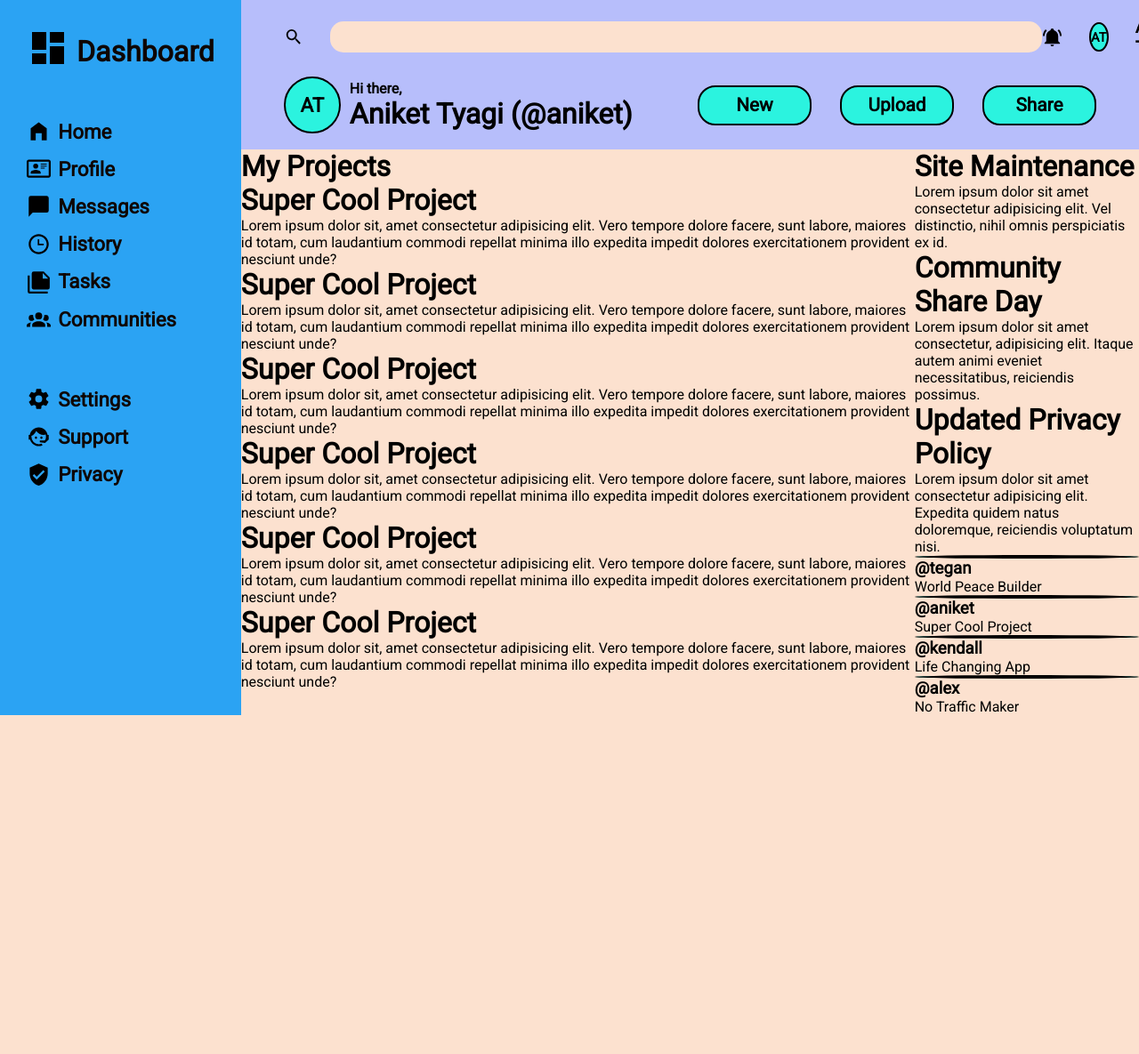
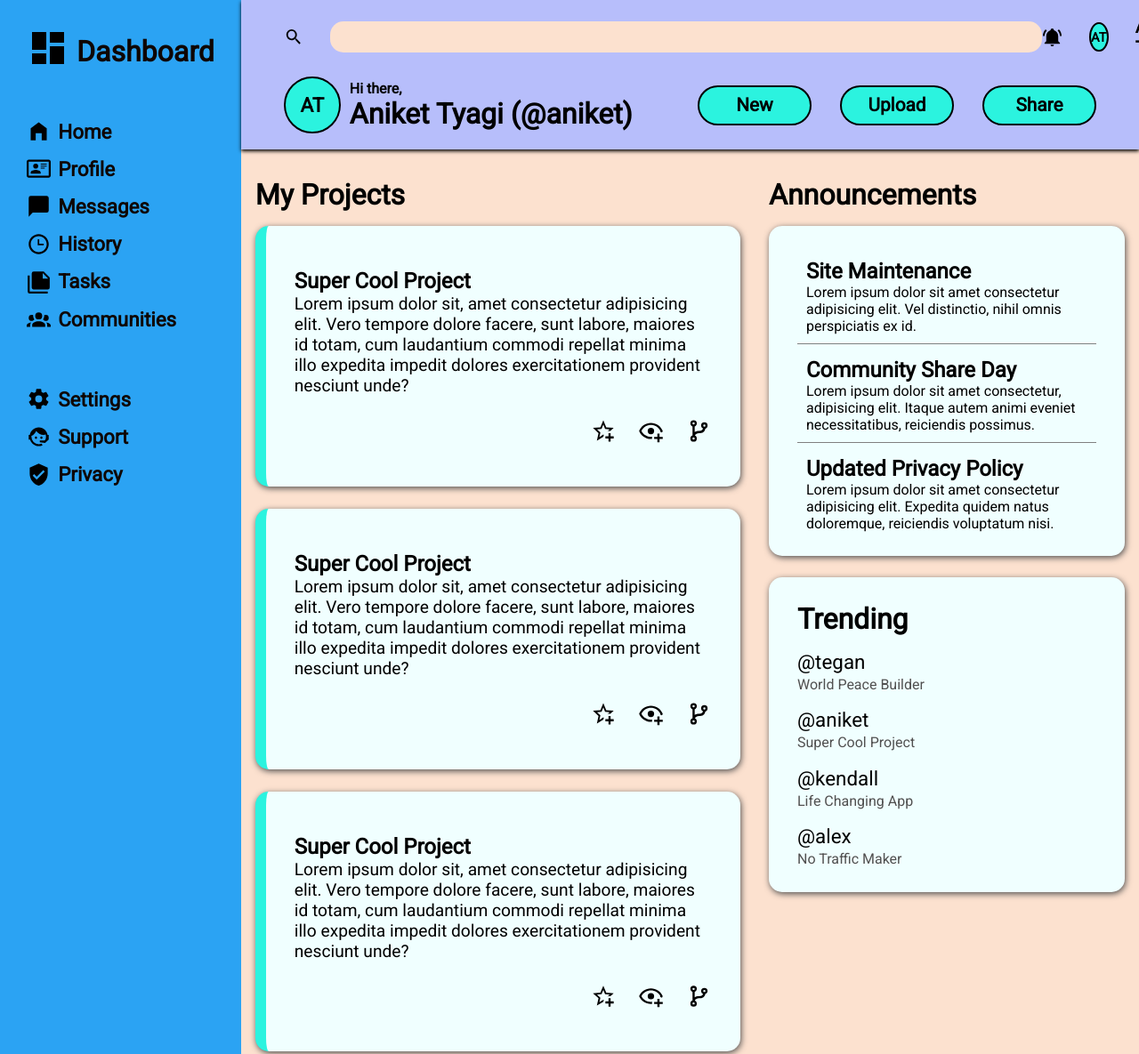
Before and after one commit to Aniket356/admin-page, a plain HTML site: page index.html in a window 1280 px wide. Shown: the top 1185 px of the page at 89% size. Before the commit the page ends 804 px from the top, so only its background shows below. Drawn offline with Linux system fonts and the light colour scheme.

Commit message:
make main and side section

```diff
--- a/index.html
+++ b/index.html
@@ -109,74 +109,114 @@
 
         <div class="main-content">
             <h1>My Projects</h1>
+
+            <div class="cards">
                 <div class="card">
-                <h1>Super Cool Project</h1>
+                    <div class="content">
+                        <h2>Super Cool Project</h2>
                         <p>Lorem ipsum dolor sit, amet consectetur adipisicing elit. Vero tempore dolore facere, sunt labore, maiores id totam, cum laudantium commodi repellat minima illo expedita impedit dolores exercitationem provident nesciunt unde?</p>
                     </div>
+                    <div class="icons">
+                        <img src="assets/star-plus-outline.svg" alt="">
+                        <img src="assets/eye-plus-outline.svg" alt="">
+                        <img src="assets/source-branch.svg" alt="">
+                    </div>
+                </div>
                 <div class="card">
-                <h1>Super Cool Project</h1>
+                    <div class="content">
+                        <h2>Super Cool Project</h2>
                         <p>Lorem ipsum dolor sit, amet consectetur adipisicing elit. Vero tempore dolore facere, sunt labore, maiores id totam, cum laudantium commodi repellat minima illo expedita impedit dolores exercitationem provident nesciunt unde?</p>
                     </div>
+                    <div class="icons">
+                        <img src="assets/star-plus-outline.svg" alt="">
+                        <img src="assets/eye-plus-outline.svg" alt="">
+                        <img src="assets/source-branch.svg" alt="">
+                    </div>
+                </div>
                 <div class="card">
-                <h1>Super Cool Project</h1>
+                    <div class="content">
+                        <h2>Super Cool Project</h2>
                         <p>Lorem ipsum dolor sit, amet consectetur adipisicing elit. Vero tempore dolore facere, sunt labore, maiores id totam, cum laudantium commodi repellat minima illo expedita impedit dolores exercitationem provident nesciunt unde?</p>
                     </div>
+                    <div class="icons">
+                        <img src="assets/star-plus-outline.svg" alt="">
+                        <img src="assets/eye-plus-outline.svg" alt="">
+                        <img src="assets/source-branch.svg" alt="">
+                    </div>
+                </div>
                 <div class="card">
-                <h1>Super Cool Project</h1>
+                    <div class="content">
+                        <h2>Super Cool Project</h2>
                         <p>Lorem ipsum dolor sit, amet consectetur adipisicing elit. Vero tempore dolore facere, sunt labore, maiores id totam, cum laudantium commodi repellat minima illo expedita impedit dolores exercitationem provident nesciunt unde?</p>
                     </div>
+                    <div class="icons">
+                        <img src="assets/star-plus-outline.svg" alt="">
+                        <img src="assets/eye-plus-outline.svg" alt="">
+                        <img src="assets/source-branch.svg" alt="">
+                    </div>
+                </div>
                 <div class="card">
-                <h1>Super Cool Project</h1>
+                    <div class="content">
+                        <h2>Super Cool Project</h2>
                         <p>Lorem ipsum dolor sit, amet consectetur adipisicing elit. Vero tempore dolore facere, sunt labore, maiores id totam, cum laudantium commodi repellat minima illo expedita impedit dolores exercitationem provident nesciunt unde?</p>
                     </div>
+                    <div class="icons">
+                        <img src="assets/star-plus-outline.svg" alt="">
+                        <img src="assets/eye-plus-outline.svg" alt="">
+                        <img src="assets/source-branch.svg" alt="">
+                    </div>
+                </div>
                 <div class="card">
-                <h1>Super Cool Project</h1>
+                    <div class="content">
+                        <h2>Super Cool Project</h2>
                         <p>Lorem ipsum dolor sit, amet consectetur adipisicing elit. Vero tempore dolore facere, sunt labore, maiores id totam, cum laudantium commodi repellat minima illo expedita impedit dolores exercitationem provident nesciunt unde?</p>
+                    </div>
+                    <div class="icons">
+                        <img src="assets/star-plus-outline.svg" alt="">
+                        <img src="assets/eye-plus-outline.svg" alt="">
+                        <img src="assets/source-branch.svg" alt="">
+                    </div>
+                </div>
             </div>
         </div>
 
         <div class="main-content-side-section">
 
+            <div class="announcement-section">
+                <h1>Announcements</h1>
+
                 <div class="announcements">
-                <div>
-                    <h1>Site Maintenance</h1>
+                    <div class="announcement">
+                        <h2>Site Maintenance</h2>
                         <p>Lorem ipsum dolor sit amet consectetur adipisicing elit. Vel distinctio, nihil omnis perspiciatis ex id.</p>
                     </div>
-                <div>
-                    <h1>Community Share Day</h1>
+                    <div class="announcement">
+                        <h2>Community Share Day</h2>
                         <p>Lorem ipsum dolor sit amet consectetur, adipisicing elit. Itaque autem animi eveniet necessitatibus, reiciendis possimus.</p>
                     </div>
-                <div>
-                    <h1>Updated Privacy Policy</h1>
+                    <div class="announcement">
+                        <h2>Updated Privacy Policy</h2>
                         <p>Lorem ipsum dolor sit amet consectetur adipisicing elit. Expedita quidem natus doloremque, reiciendis voluptatum nisi.</p>
                     </div>
                 </div>
+            </div>
 
+            <div class="trending-section">
+                <h1>Trending</h1>
                 <div class="trending">
                     <div class="person">
-                    <div class="profile-logo"></div>
-                    <div>
                         <h3>@tegan</h3>
                         <p>World Peace Builder</p>
                     </div>
-                </div>
                     <div class="person">
-                    <div class="profile-logo"></div>
-                    <div>
                         <h3>@aniket</h3>
                         <p>Super Cool Project</p>
                     </div>
-                </div>
                     <div class="person">
-                    <div class="profile-logo"></div>
-                    <div>
                         <h3>@kendall</h3>
                         <p>Life Changing App</p>
                     </div>
-                </div>
                     <div class="person">
-                    <div class="profile-logo"></div>
-                    <div>
                         <h3>@alex</h3>
                         <p>No Traffic Maker</p>
                     </div>
--- a/style.css
+++ b/style.css
@@ -80,6 +80,7 @@ ul {
     display: flex;
     flex-direction: column;
     gap: 1.3rem;
+    box-shadow: 0 2px 4px;
 }
 
 .header-section > div, .header-section > div > div {
@@ -170,7 +171,106 @@ ul {
     height: auto;
     font-size: 1.3rem;
     padding: 0.4em 0.6em;
-    border-radius: 20px;
+    border-radius: 25px;
     cursor: pointer;
     font-weight: bold;
 }
+
+.main-content {
+    margin: 2em 1em;
+}
+
+.main-content > h1 {
+    font-size: 2rem;
+    margin-bottom: 0.5em;
+}
+
+.cards {
+    display: grid;
+    gap: 25px;
+    grid-template-columns: repeat(auto-fill, minmax(370px, 1fr));
+}
+
+.card {
+    background-color: azure;
+    padding: 3em 2em;
+    border-radius: 15px;
+    border-left: 12px solid var(--accent);
+    box-shadow: 1px 2px 7px #515050;
+}
+
+.card h2 {
+    font-size: 1.5rem;
+}
+
+.card p {
+   font-size: 1.2rem;
+}
+
+.card .content {
+    margin-bottom: 25px;
+}
+
+.icons {
+    display: flex;
+    justify-content: flex-end;
+    gap: 25px;
+}
+
+.icons > img {
+    width: 1.8rem;
+    height: auto;
+}
+
+.main-content-side-section {
+    margin: 2em 1em;
+    width: 25rem;
+}
+
+.announcement-section > h1 {
+    margin-bottom: 0.5em;
+}
+
+.announcements {
+    background-color: azure;
+    padding: 1.7em 2em;
+    border-radius: 15px;
+    margin-bottom: 1.5em;
+    box-shadow: 1px 2px 7px #515050;
+
+}
+
+.announcement:not(.announcement:last-child) {
+    padding: 10px;
+    margin-bottom: 5px;
+    border-bottom: 1px solid gray;
+}
+
+.announcement:last-child {
+    padding: 10px 10px 0 10px;
+}
+
+.trending-section > h1 {
+    margin-bottom: 0.5em;
+}
+
+.trending-section {
+    background-color: azure;
+    border-radius: 15px;
+    padding: 1.7em 2em;
+    box-shadow: 1px 2px 7px #515050;
+}
+
+.person:not(.person:last-child){
+    margin-bottom: 1.1em;
+}
+
+.person h3 {
+    font-weight: 500;
+    font-size: 1.4rem;
+    margin-bottom: 3px;
+}
+
+.person p {
+    color: #515050;
+}
```
Also changed, not shown: assets/eye-plus-outline.svg (added), assets/source-branch.svg (added), assets/star-plus-outline.svg (added). Lines whose indentation alone changed are shown as unchanged.
